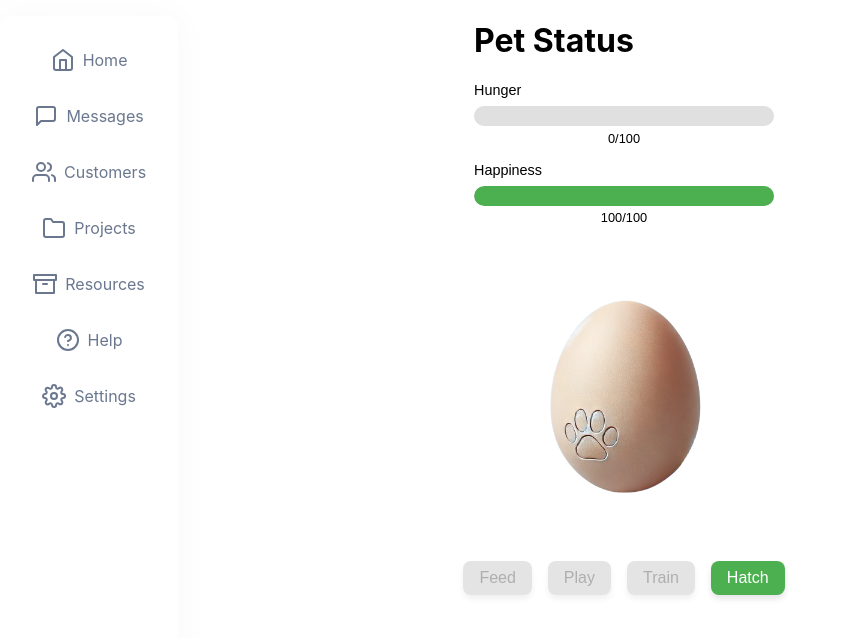
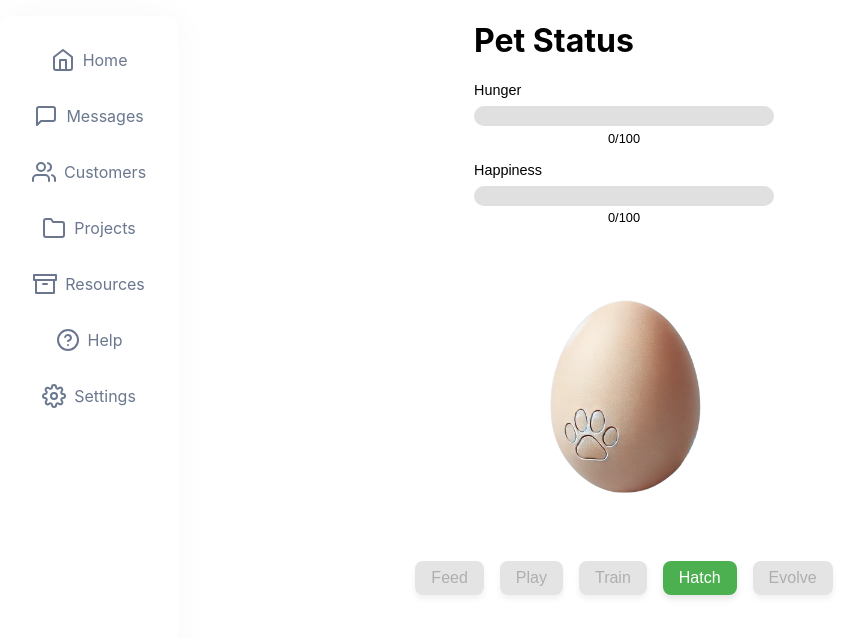
Before and after one commit to wwriter26/Virtual-Pet-DFA, a React (Create React App) app in the folder virtual-pet/: page / in a window 1280 px wide. Shown: the top 638 px of the page, without its empty margins (16-880 px from the left). Built offline with nearby package versions, Linux system fonts and the light colour scheme.

Commit message:
the buttons work for modifying hunger and happiness now. added an evolve button too that evolves the pet when hunger and happiness are 100

```diff
--- a/virtual-pet/src/components/ActionButtons/ActionButtons.js
+++ b/virtual-pet/src/components/ActionButtons/ActionButtons.js
@@ -18,7 +18,10 @@ const ActionButtons = ({ onAction, pet }) => {
         disabled={!valid.train}>Train</button>
 
       <button onClick={() => onAction('hatch')}
-      disabled={!valid.hatch}>Hatch</button>
+        disabled={!valid.hatch}>Hatch</button>
+
+      <button onClick={() => onAction('evolve')}
+        disabled={!valid.evolve}>Evolve</button>
     </div>
   );
 }
--- a/virtual-pet/src/components/DFA/DFA.js
+++ b/virtual-pet/src/components/DFA/DFA.js
@@ -4,9 +4,9 @@ class DFA {
     this.currentState = 'Egg';
     this.transitions = {
       'Egg': { hatch: 'Baby' },
-      'Baby': { feed: 'Teen', play: 'Baby' },
-      'Teen': { train: 'Adult', ignore: 'Baby' },
-      'Adult': { evolve: 'Evolved' },
+      'Baby': { feed: 'Baby', play: 'Baby', evolve: 'Teen' },
+      'Teen': { train: 'Teen', feed: 'Teen', evolve: 'Adult' },
+      'Adult': { evolve: 'Evolved', feed: 'Adult', train: 'Adult' },
       'Evolved': {},
     };
   }
--- a/virtual-pet/src/components/Pet/Pet.js
+++ b/virtual-pet/src/components/Pet/Pet.js
@@ -4,25 +4,35 @@ class Pet extends DFA {
   constructor() {
     super();
     this.hunger = 0;
-    this.happiness = 100;
+    this.happiness = 0;
   }
 
   hatch() {
     this.transition('hatch');
   }
 
+  evolve() {
+    if ((this.hunger === 100) && (this.happiness === 100)){
+      this.transition('evolve');
+      this.happiness = 0
+      this.hunger = 0
+    }
+  }
+
   feed() {
-    this.hunger = Math.max(0, this.hunger - 10);
+    this.hunger = Math.min(100, this.hunger + 25);
+    this.happiness = Math.min(100, this.happiness + 10);
     this.transition('feed');
   }
 
   play() {
-    this.happiness = Math.min(100, this.happiness + 10);
-    this.transition('play');
+    this.happiness = Math.min(100, this.happiness + 25);
+    this.hunger = Math.min(100, this.hunger - 10);
   }
 
   train() {
-    this.happiness = Math.max(0, this.happiness - 5);
+    this.happiness = Math.min(100, this.happiness + 30);
+    this.hunger = Math.min(100, this.hunger - 15);
     this.transition('train');
   }
 
```
